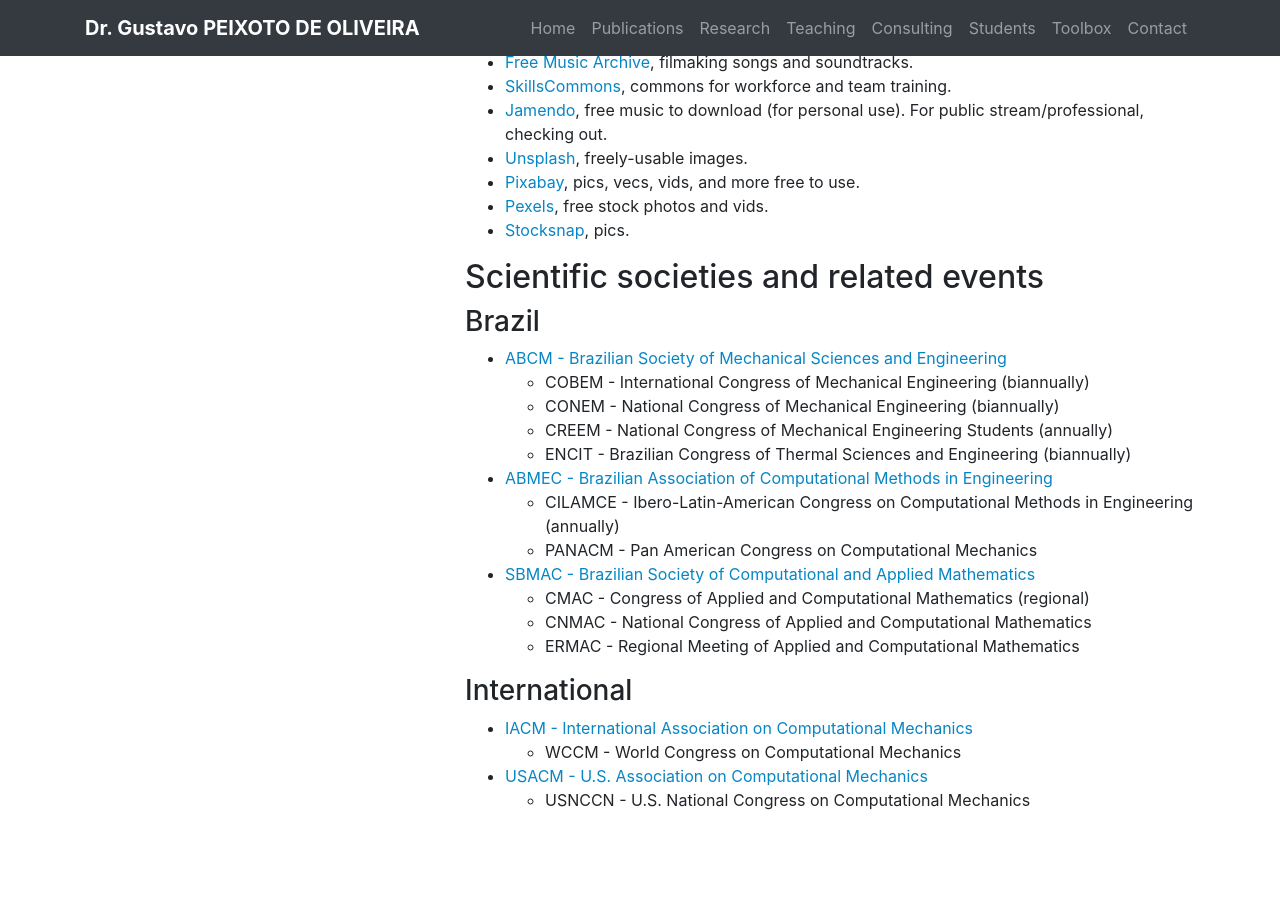
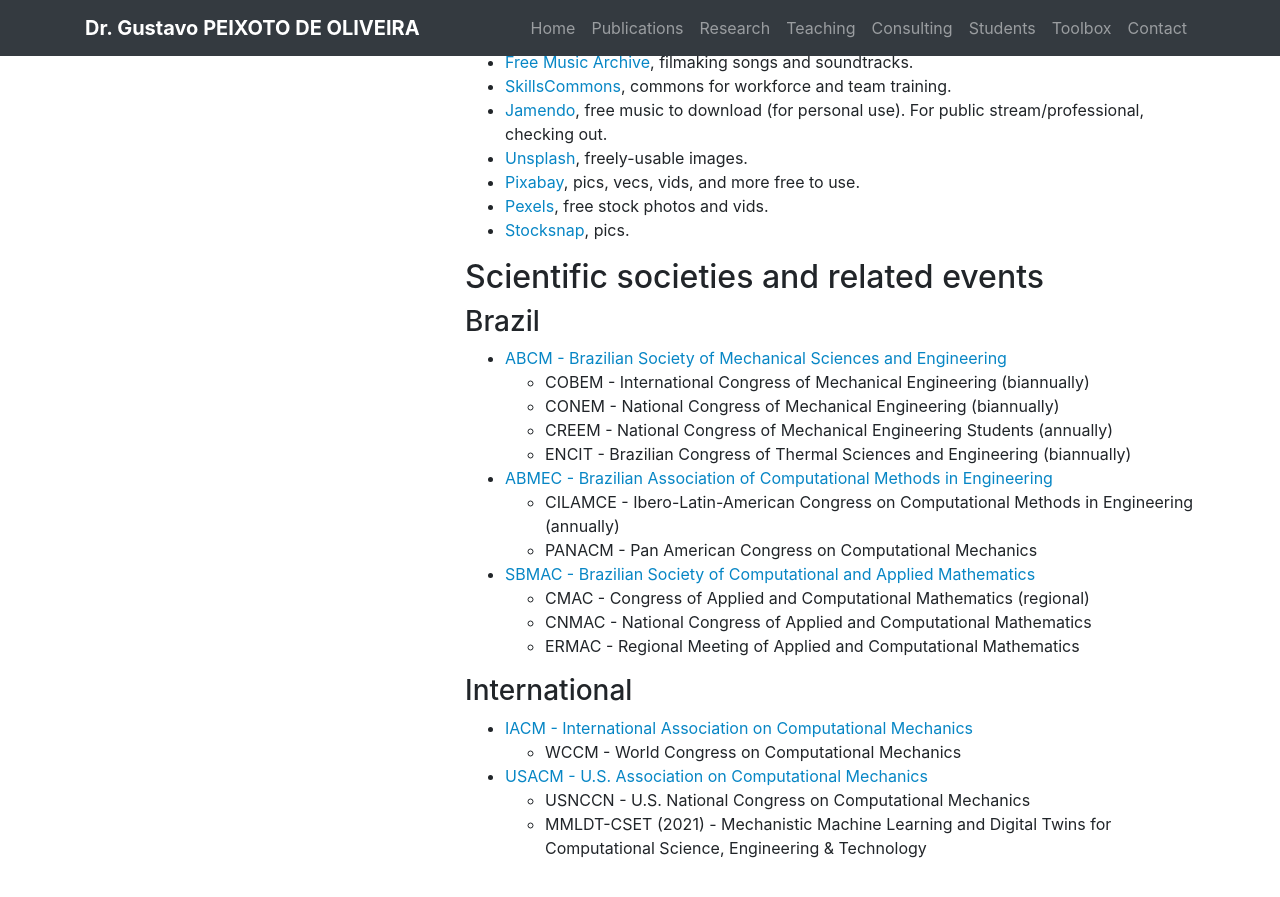
Before and after one commit to gcpeixoto/gcpeixoto.github.io, a Jekyll site: the page built from _toolbox/G-y-links.md, in a window 1280 px wide and 900 px high, scrolled down 982 px. Shown: the top 897 px of the window. Built offline with Jekyll 4.4.1, drawn with Linux system fonts in a browser that asks for light colours; before the commit the page ends 1834 px from its top, so only the background shows below that.

Commit message:
Add link

```diff
--- a/_toolbox/G-y-links.md
+++ b/_toolbox/G-y-links.md
@@ -71,3 +71,4 @@
 	- WCCM - World Congress on Computational Mechanics
 - [USACM - U.S. Association on Computational Mechanics](https://www.usacm.org)
 	- USNCCN - U.S. National Congress on Computational Mechanics
+	- MMLDT-CSET (2021) - Mechanistic Machine Learning and Digital Twins for Computational Science, Engineering & Technology
```
